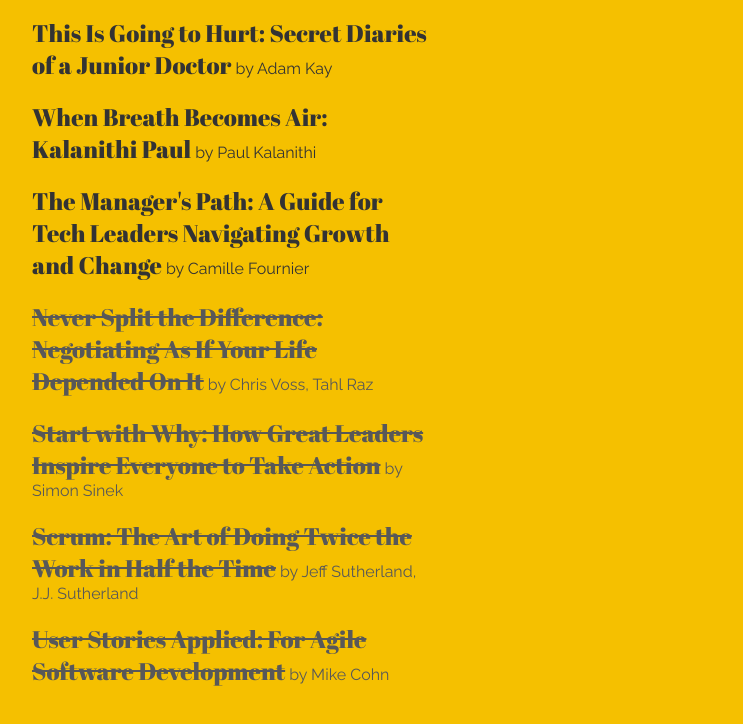
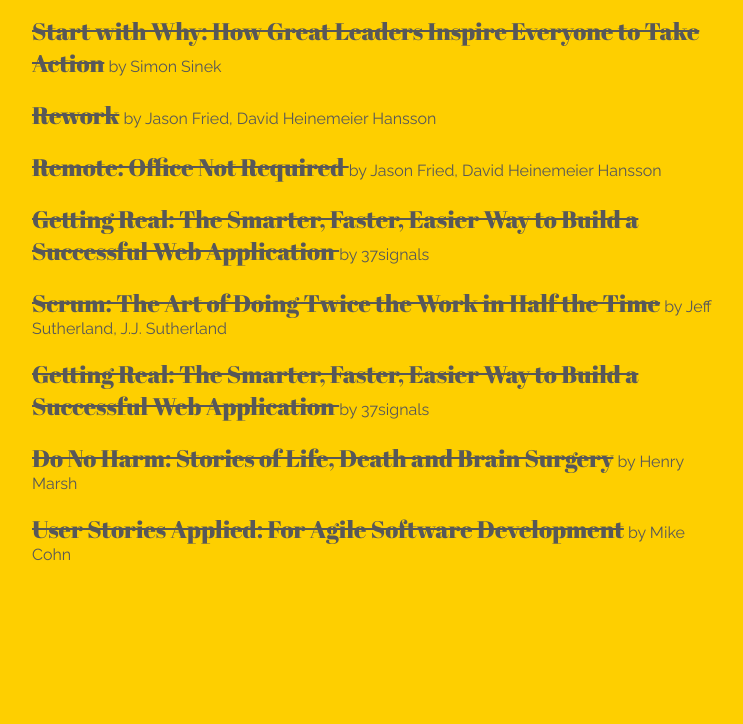
Before and after one commit to Khrystyna/what-i-read, a website: page public/index.html in a window 1280 px wide. Shown: the part 1638-2362 px from the top of the page, without its empty margins (48-791 px from the left). After the commit the page ends 2242 px from the top, so only its background shows below. Drawn offline with Linux system fonts and the light colour scheme.

Commit message:
chore: added few books

```diff
--- a/public/index.html
+++ b/public/index.html
@@ -42,7 +42,7 @@
         margin: 0;
         font-family: 'Raleway', sans-serif;
         font-weight: 400;
-        background: #f5c000;
+        background: #fecf00;
         color: #333;
       }
 
@@ -135,7 +135,7 @@
 
       section {
         flex: 1;
-        max-width: 400px;
+        max-width: 680px;
       }
 
       .quote {
@@ -147,14 +147,12 @@
       .book-list {
         display: flex;
         flex-direction: row;
-        justify-content: space-between;
-        max-width: 800px;
       }
 
       .legend {
         max-width: 200px;
         width: 200px;
-        margin-left: 50px;
+        margin-left: 80px;
         text-align: left;
         font-size: 14px;
       }
@@ -199,6 +197,10 @@
           margin: 20px 40px 20px;
         }
 
+        section {
+          max-width: 400px;
+        }
+
         .book-list {
           flex-direction: column;
         }
@@ -217,14 +219,15 @@
         <p>
           Books have always been a big part of my life. They made me believe into magic when I was little. They made me
           wonder about how huge and different this world is when I was growing up. They keep making me believe in power
-          of love, doing good and following your dreams. They are your friends, teachers and guides ❤️
+          of love, doing good and following your dreams ❤️
         </p>
         <p>
           <b>My name is Khrystyna Skvarok, welcome to my book reading cabinet! 📚</b>
         </p>
         <p>
-          This is a list of books I read, I am reading or will be reading soon. I believe it tells a lot about you -
-          what makes you spark, what is important to you, how you see this world and life around you.
+          This is a list of books I have read recently (and I think are interesting to share), I am reading or will be
+          reading soon. I believe it tells a lot about you - what makes you spark, what is important to you, how you see
+          this world and life around you.
         </p>
         <p>
           If you have any suggestions for me to read, please please please send it to me 🤗 I am always hunting for
@@ -385,10 +388,52 @@
               by Simon Sinek
             </li>
             <li class="book read">
+              <a class="book-title" href="https://books.google.nl/books/about/Rework.html?id=U77um_h_dgcC&redir_esc=y">
+                Rework</a
+              >
+              by Jason Fried, David Heinemeier Hansson
+            </li>
+            <li class="book read">
+              <a
+                class="book-title"
+                href="https://books.google.nl/books?id=KeJE7Tyl6o8C&dq=remote+book&source=gbs_navlinks_s"
+              >
+                Remote: Office Not Required
+              </a>
+              by Jason Fried, David Heinemeier Hansson
+            </li>
+            <li class="book read">
+              <a
+                class="book-title"
+                href="https://books.google.nl/books?id=NIZNQwAACAAJ&dq=getting+real+book&hl=en&sa=X&ved=2ahUKEwjjzJG6sp3tAhVO3qQKHbWIBd0Q6AEwAHoECAEQAg"
+              >
+                Getting Real: The Smarter, Faster, Easier Way to Build a Successful Web Application
+              </a>
+              by 37signals
+            </li>
+            <li class="book read">
               <a class="book-title" href="https://books.google.nl/books?id=ikl9AwAAQBAJ&dq=scrum&source=gbs_navlinks_s">
                 Scrum: The Art of Doing Twice the Work in Half the Time</a
               >
               by Jeff Sutherland, J.J. Sutherland
+            </li>
+            <li class="book read">
+              <a
+                class="book-title"
+                href="https://books.google.nl/books?id=NIZNQwAACAAJ&dq=getting+real+book&hl=en&sa=X&ved=2ahUKEwjjzJG6sp3tAhVO3qQKHbWIBd0Q6AEwAHoECAEQAg"
+              >
+                Getting Real: The Smarter, Faster, Easier Way to Build a Successful Web Application
+              </a>
+              by 37signals
+            </li>
+            <li class="book read">
+              <a
+                class="book-title"
+                href="https://www.amazon.nl/Do-No-Harm-Stories-Surgery/dp/178022592X/ref=asc_df_178022592X/?tag=nlshogostdde-21&linkCode=df0&hvadid=430545454060&hvpos=&hvnetw=g&hvrand=11240553675139187033&hvpone=&hvptwo=&hvqmt=&hvdev=c&hvdvcmdl=&hvlocint=&hvlocphy=9065300&hvtargid=pla-405693453325&psc=1"
+              >
+                Do No Harm: Stories of Life, Death and Brain Surgery</a
+              >
+              by Henry Marsh
             </li>
             <li class="book read">
               <a
```
Also changed, not shown: README.md.
